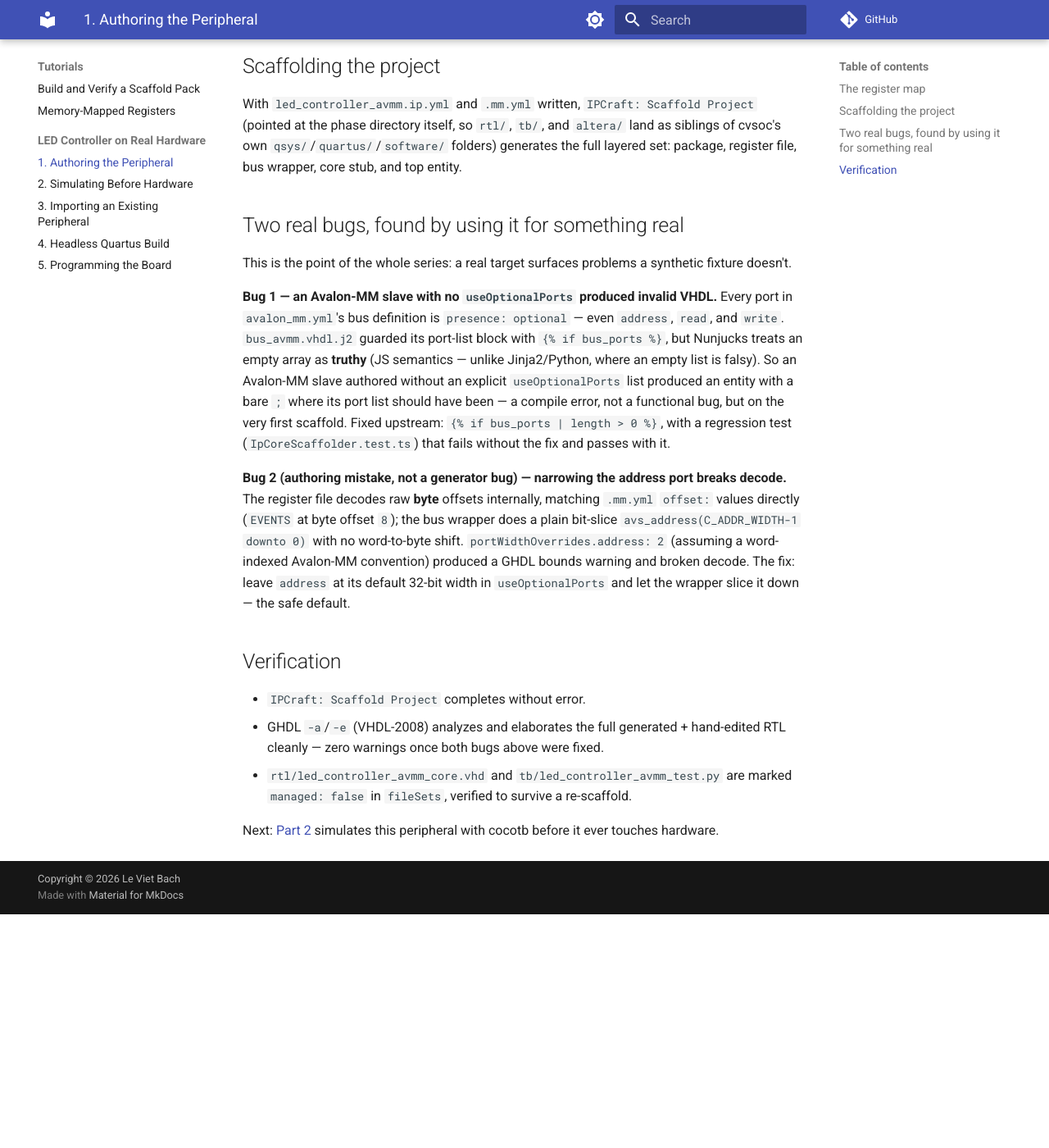
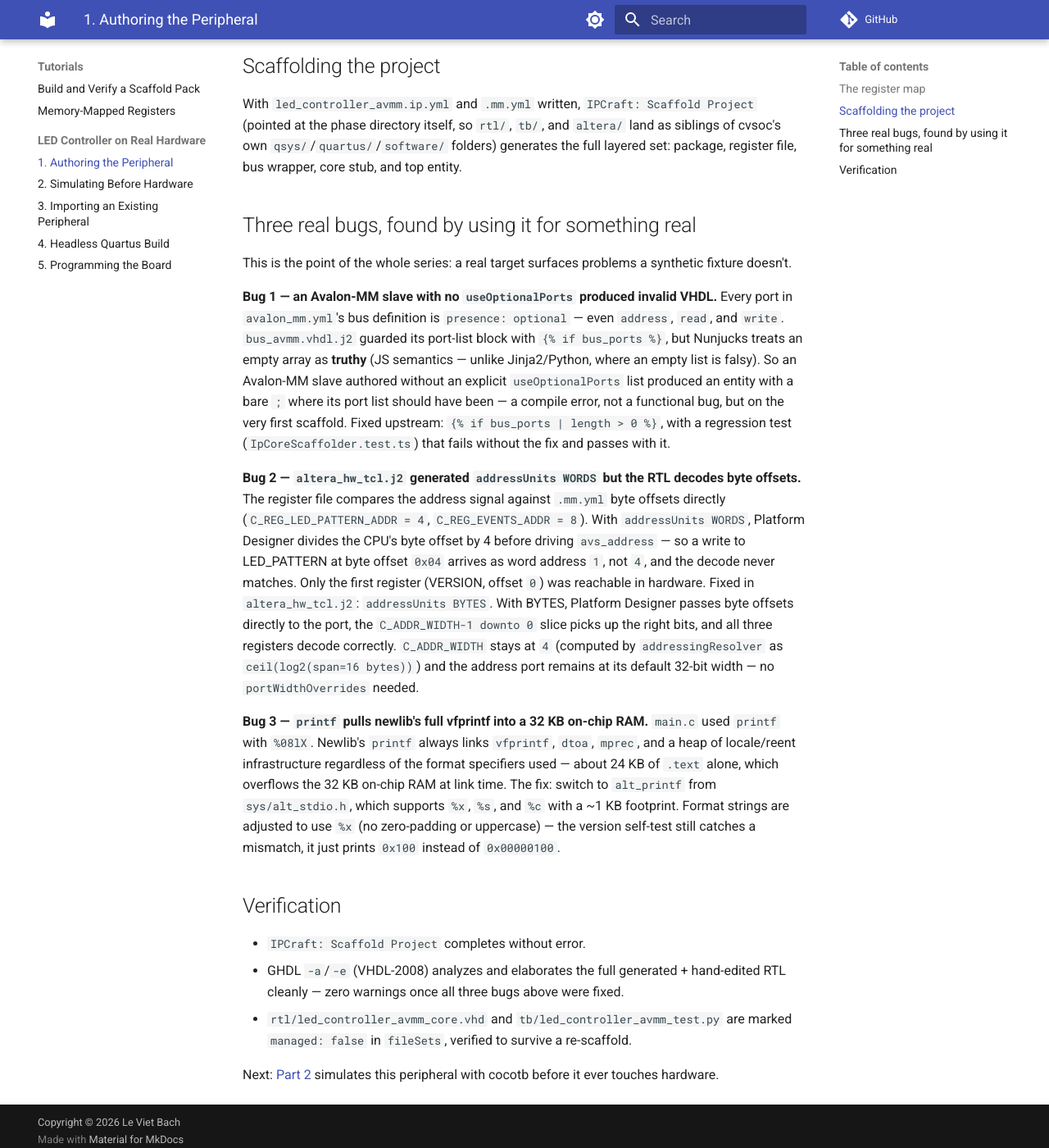
Before and after one commit to bleviet/ipcraft-vscode, an MkDocs documentation site: the page built from docs/tutorials/led-controller-avmm-authoring.md, in a window 1280 px wide and 1400 px high, scrolled down 1883 px. Shown: the whole window at 82% size. Built offline with MkDocs 1.6.1 and Material for MkDocs 9.7.7, drawn with Linux system fonts in a browser that asks for light colours; comment, search, counter and statistics services are not loaded; before the commit the page ends 2998 px from its top, so only the background shows below that.

Commit message:
fix(generator): change Avalon-MM addressUnits from WORDS to BYTES in altera_hw_tcl.j2
The generated hw.tcl set addressUnits WORDS, but the register file decodes
against byte-offset constants derived from .mm.yml (e.g. C_REG_EVENTS_ADDR=8).
In WORDS mode Platform Designer divides the CPU byte offset by 4 before driving
avs_address, so only the first register (offset 0) was ever reachable in
hardware; LED_PATTERN and EVENTS silently decoded as no-ops.

Fix: generate addressUnits BYTES so Platform Designer passes byte addresses
directly to the port, matching the RTL decode. C_ADDR_WIDTH (computed as
ceil(log2(span_bytes))) is unchanged; the bit-slice in bus_avmm.vhdl.j2
correctly picks up the byte address bits.

Update integration snapshots and tutorial docs:
- authoring.md: reclassify as generator bug (not authoring mistake), add as Bug 2
- on-hardware.md: update printf->alt_printf code snippet and expected output,
  expand closing bug count from 6 to 8

Co-authored-by: Copilot <223556219+Copilot@users.noreply.github.com>

```diff
--- a/docs/tutorials/led-controller-avmm-authoring.md
+++ b/docs/tutorials/led-controller-avmm-authoring.md
@@ -89,7 +89,7 @@ Project` (pointed at the phase directory itself, so `rtl/`, `tb/`, and
 folders) generates the full layered set: package, register file, bus
 wrapper, core stub, and top entity.
 
-## Two real bugs, found by using it for something real
+## Three real bugs, found by using it for something real
 
 This is the point of the whole series: a real target surfaces problems a
 synthetic fixture doesn't.
@@ -106,21 +106,37 @@ very first scaffold. Fixed upstream: `{% if bus_ports | length > 0 %}`, with
 a regression test (`IpCoreScaffolder.test.ts`) that fails without the fix
 and passes with it.
 
-**Bug 2 (authoring mistake, not a generator bug) — narrowing the address
-port breaks decode.** The register file decodes raw **byte** offsets
-internally, matching `.mm.yml` `offset:` values directly (`EVENTS` at byte
-offset `8`); the bus wrapper does a plain bit-slice
-`avs_address(C_ADDR_WIDTH-1 downto 0)` with no word-to-byte shift.
-`portWidthOverrides.address: 2` (assuming a word-indexed Avalon-MM
-convention) produced a GHDL bounds warning and broken decode. The fix: leave
-`address` at its default 32-bit width in `useOptionalPorts` and let the
-wrapper slice it down — the safe default.
+**Bug 2 — `altera_hw_tcl.j2` generated `addressUnits WORDS` but the RTL
+decodes byte offsets.** The register file compares the address signal against
+`.mm.yml` byte offsets directly (`C_REG_LED_PATTERN_ADDR = 4`,
+`C_REG_EVENTS_ADDR = 8`). With `addressUnits WORDS`, Platform Designer
+divides the CPU's byte offset by 4 before driving `avs_address` — so a
+write to LED\_PATTERN at byte offset `0x04` arrives as word address `1`, not
+`4`, and the decode never matches. Only the first register (VERSION, offset
+`0`) was reachable in hardware. Fixed in `altera_hw_tcl.j2`:
+`addressUnits BYTES`. With BYTES, Platform Designer passes byte offsets
+directly to the port, the `C_ADDR_WIDTH-1 downto 0` slice picks up the right
+bits, and all three registers decode correctly. `C_ADDR_WIDTH` stays at `4`
+(computed by `addressingResolver` as `ceil(log2(span=16 bytes))`) and the
+address port remains at its default 32-bit width — no `portWidthOverrides`
+needed.
+
+**Bug 3 — `printf` pulls newlib's full vfprintf into a 32 KB on-chip RAM.**
+`main.c` used `printf` with `%08lX`. Newlib's `printf` always links
+`vfprintf`, `dtoa`, `mprec`, and a heap of locale/reent infrastructure
+regardless of the format specifiers used — about 24 KB of `.text` alone,
+which overflows the 32 KB on-chip RAM at link time. The fix: switch to
+`alt_printf` from `sys/alt_stdio.h`, which supports `%x`, `%s`, and `%c`
+with a ~1 KB footprint. Format strings are adjusted to use `%x` (no
+zero-padding or uppercase) — the version self-test still catches a mismatch,
+it just prints `0x100` instead of `0x00000100`.
 
 ## Verification
 
 - `IPCraft: Scaffold Project` completes without error.
 - GHDL `-a`/`-e` (VHDL-2008) analyzes and elaborates the full generated +
-  hand-edited RTL cleanly — zero warnings once both bugs above were fixed.
+  hand-edited RTL cleanly — zero warnings once all three bugs above were
+  fixed.
 - `rtl/led_controller_avmm_core.vhd` and `tb/led_controller_avmm_test.py` are
   marked `managed: false` in `fileSets`, verified to survive a re-scaffold.
 
--- a/src/generator/templates/altera_hw_tcl.j2
+++ b/src/generator/templates/altera_hw_tcl.j2
@@ -117,7 +117,7 @@ set_interface_property {{ iface.name }} SVD_ADDRESS_GROUP ""
 
 # Type-specific properties
 {% if altera_type == 'avalon' %}
-set_interface_property {{ iface.name }} addressUnits WORDS
+set_interface_property {{ iface.name }} addressUnits BYTES
 {% set readdatavalid_port = (iface.ports | selectattr('logical_name', 'equalto', 'readdatavalid') | list) %}
 set_interface_property {{ iface.name }} maximumPendingReadTransactions {% if readdatavalid_port | length > 0 %}1{% else %}0{% endif %}
 {% endif %}
```
Also changed, not shown: docs/tutorials/led-controller-avmm-on-hardware.md (+19 -10 lines), 1 other file.
